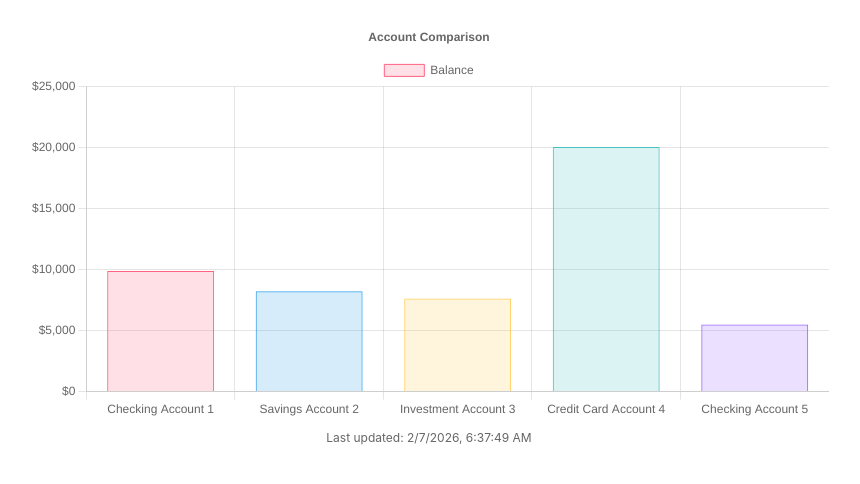
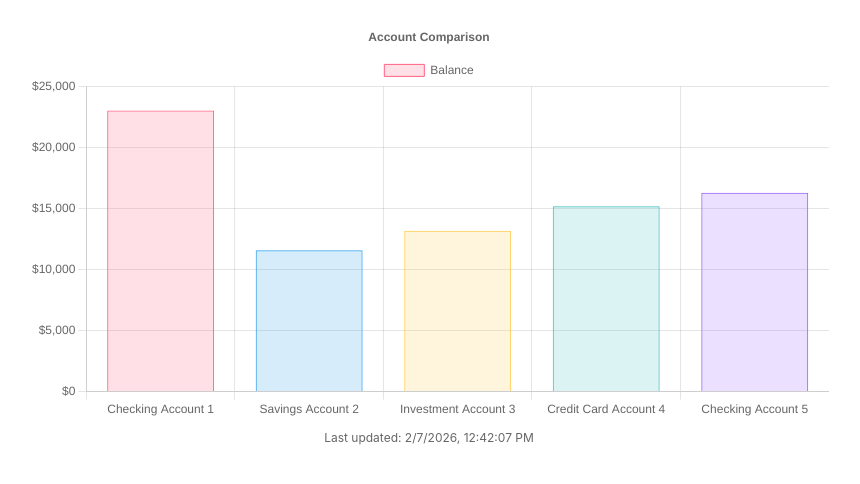
Before and after one commit to leakingMemo/notion-dashboard, a plain HTML site: page charts/accounts.html in a window 1280 px wide. Shown: the whole page, without its empty margins (211-1071 px from the left). Drawn offline with nearby package versions, Linux system fonts and the light colour scheme.

Commit message:
deploy: 4c4bf658cc92440bb72928c41904504d4f3e92f8

```diff
--- a/charts/accounts.html
+++ b/charts/accounts.html
@@ -31,7 +31,7 @@
         <canvas id="chart"></canvas>
     </div>
     <div class="last-updated">
-        Last updated: 2/7/2026, 6:37:49 AM
+        Last updated: 2/7/2026, 12:42:07 PM
     </div>
 
     <script>
@@ -50,11 +50,11 @@
     {
       "label": "Balance",
       "data": [
-        9874,
-        8216,
-        7618,
-        20028,
-        5491
+        23025,
+        11585,
+        13170,
+        15180,
+        16288
       ],
       "backgroundColor": [
         "rgba(255, 99, 132, 0.2)",
```
Also changed, not shown: charts/balance.html (+6 -6 lines), charts/portfolio.html (+5 -5 lines), index.html (+1 -1 lines).
